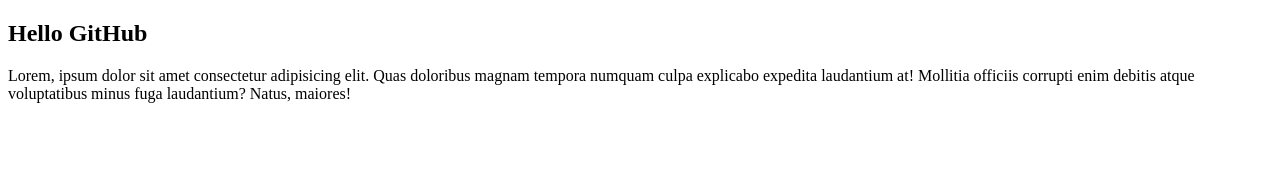
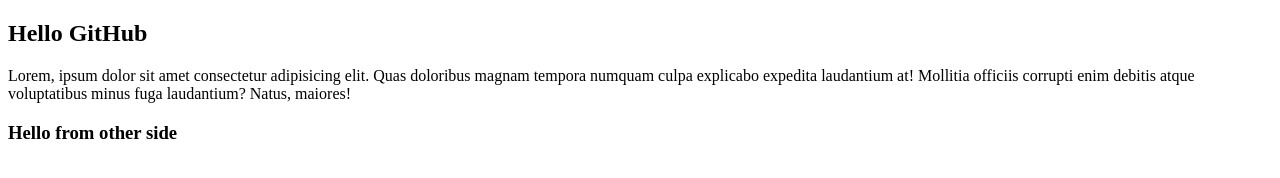
Before and after one commit to eddoughri/MyFirstWebSite, a plain HTML site: page index.html in a window 1280 px wide. Drawn offline with Linux system fonts and the light colour scheme.

Commit message:
modified byb omar

```diff
--- a/index.html
+++ b/index.html
@@ -9,5 +9,7 @@
     <h2>Hello GitHub</h2>
     <p>Lorem, ipsum dolor sit amet consectetur adipisicing elit. Quas doloribus magnam tempora numquam culpa explicabo
         expedita laudantium at! Mollitia officiis corrupti enim debitis atque voluptatibus minus fuga laudantium? Natus, maiores!</p>
-</body>
+
+       <h3>Hello from other side</h3>
+    </body>
 </html>
```
